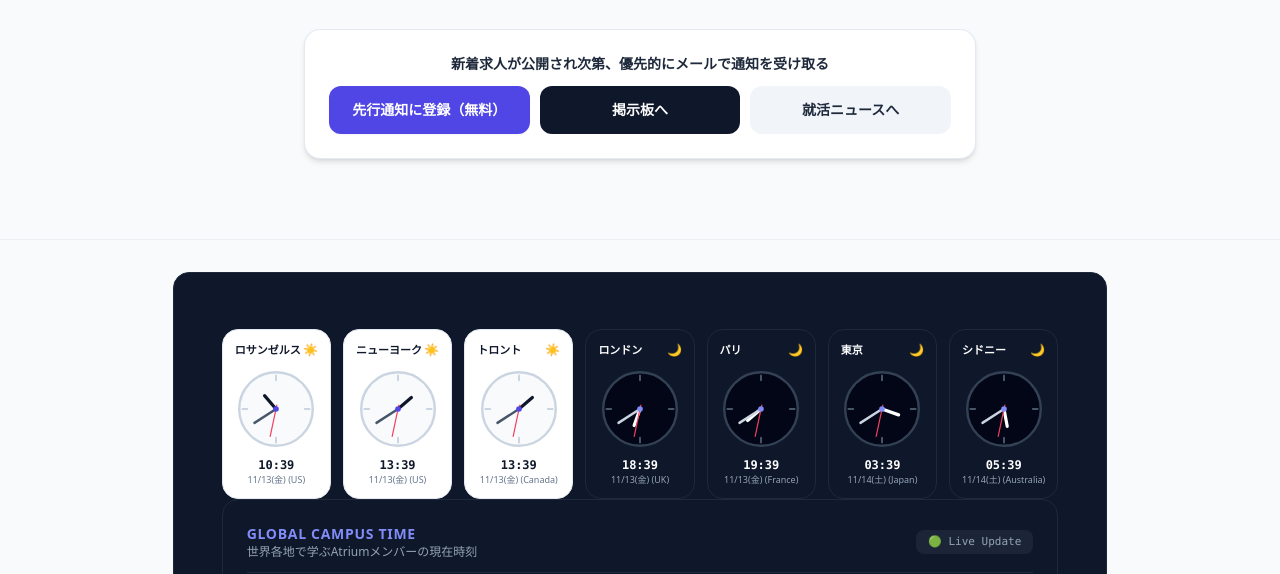
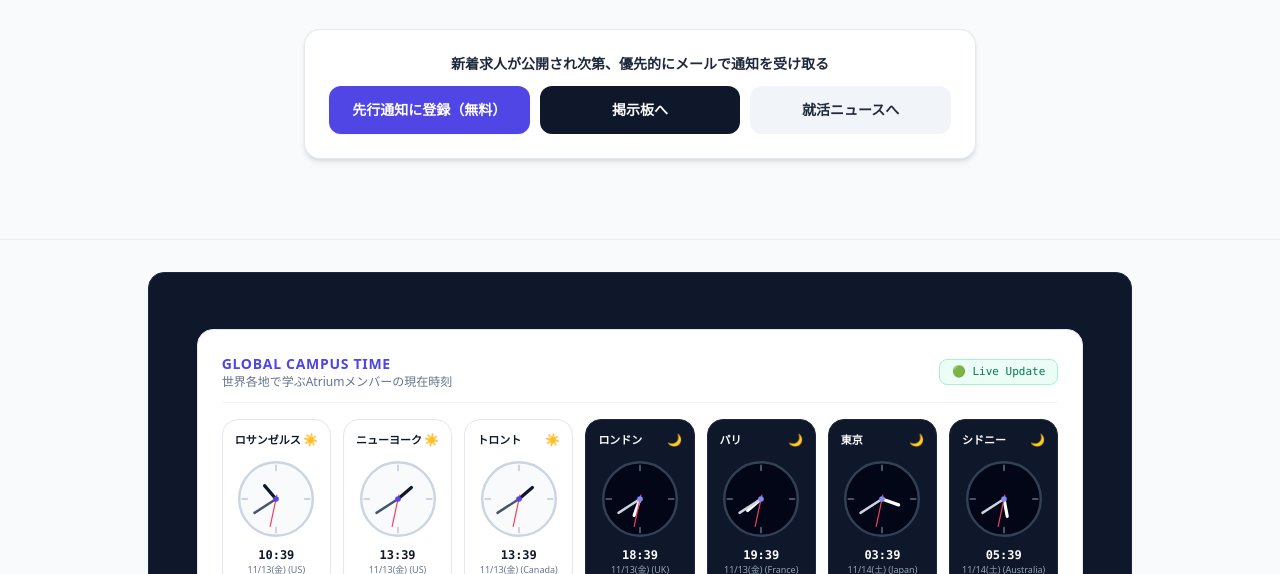
Before and after one commit to wbq9w6nwq8-star/ryugaku-intern, a plain HTML site: page index.html in a window 1280 px wide. Shown: the part 378-952 px from the top of the page. Drawn offline with nearby package versions, Linux system fonts and the light colour scheme.

Commit message:
Add files via upload

```diff
--- a/index.html
+++ b/index.html
@@ -64,26 +64,23 @@
   </section>
 <section class="max-w-6xl mx-auto px-4 sm:px-6 my-8">
       <div class="bg-slate-900 border border-slate-800 rounded-2xl p-5 sm:p-6 text-white shadow-sm">
-        <!-- リアルタイム世界時計（見た目の部分） -->
 <section class="max-w-6xl mx-auto px-4 sm:px-6 my-8">
-    <!-- HTML側のグリッドクラスを 7列 にする -->
-<div class="grid grid-cols-2 sm:grid-cols-4 lg:grid-cols-7 gap-3" id="global-clock-grid"></div>
-    <div class="bg-slate-900 border border-slate-800 rounded-2xl p-5 sm:p-6 text-white shadow-sm">
-      <div class="flex flex-col sm:flex-row sm:items-center justify-between gap-2 mb-4 pb-3 border-b border-slate-800">
+  <!-- 背景を白、文字を黒や濃いグレーに変更 -->
+  <div class="bg-white border border-slate-200 rounded-2xl p-5 sm:p-6 text-slate-900 shadow-xs">
+    <div class="flex flex-col sm:flex-row sm:items-center justify-between gap-2 mb-4 pb-3 border-b border-slate-100">
       <div>
-          <h3 class="text-xs sm:text-sm font-extrabold tracking-wider text-indigo-400 uppercase">Global Campus Time</h3>
-          <p class="text-xs text-slate-400">世界各地で学ぶAtriumメンバーの現在時刻</p>
+        <h3 class="text-xs sm:text-sm font-extrabold tracking-wider text-indigo-600 uppercase">Global Campus Time</h3>
+        <p class="text-xs text-slate-500">世界各地で学ぶAtriumメンバーの現在時刻</p>
       </div>
-        <div class="text-[11px] text-slate-400 font-mono bg-slate-800/80 px-3 py-1 rounded-lg self-start sm:self-auto">
+      <div class="text-[11px] text-emerald-700 font-mono bg-emerald-50 border border-emerald-200 px-3 py-1 rounded-lg self-start sm:self-auto">
         🟢 Live Update
       </div>
     </div>
 
-      <!-- 都市グリッド（ここにJSが流し込まれます） -->
-      <div class="grid grid-cols-2 sm:grid-cols-5 gap-3" id="global-clock-grid"></div>
+    <!-- 時計のカードが並ぶグリッド（7列） -->
+    <div class="grid grid-cols-2 sm:grid-cols-4 lg:grid-cols-7 gap-3" id="global-clock-grid"></div>
   </div>
 </section>
-
   <!-- ▼▼▼ ここでさきほどのJSファイルを読み込む ▼▼▼ -->
   <script src="clock.js"></script>
       </div>
```
Lines whose indentation alone changed are shown as unchanged.
